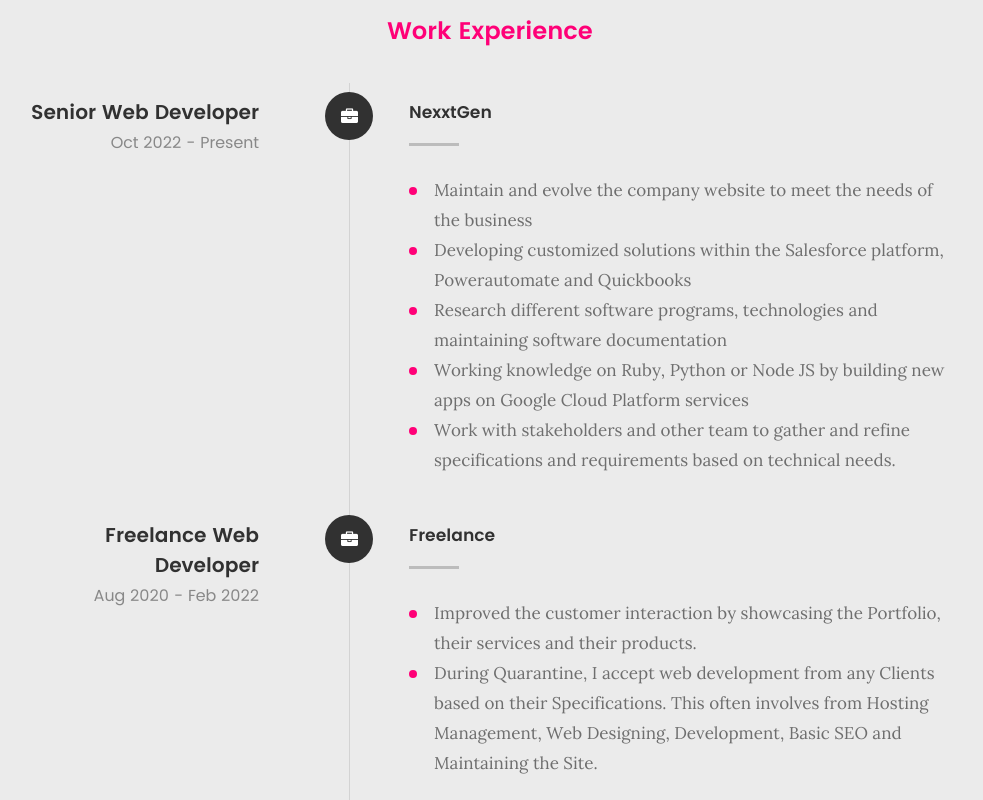
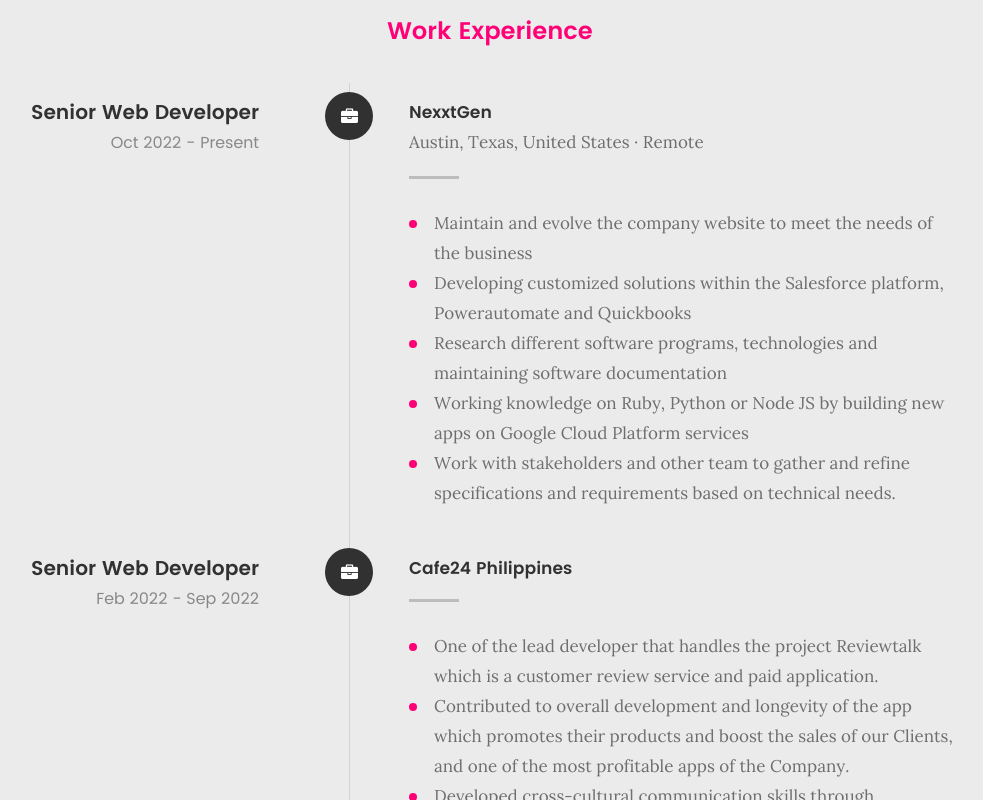
Before and after one commit to cedrickdrice/cedrickdrice.github.io, a plain HTML site: page index.html in a window 1280 px wide. Shown: the part 2220-3020 px from the top of the page, without its empty margins (150-1133 px from the left). Drawn offline with Linux system fonts and the light colour scheme; files whose address does not match are found by name.

Commit message:
[master] Update

```diff
--- a/css/base.css
+++ b/css/base.css
@@ -869,3 +869,24 @@ textarea {
 }
 
 /*# sourceMappingURL=base.css.map */
+
+#resume .timeline-content p.remote::after {
+    content: "";
+    display: block;
+    height: 3px;
+    width: 50px;
+    background: rgba(0, 0, 0, 0.2);
+    position: relative;
+    margin-top: 1.8rem;
+}
+
+#resume .timeline-content h4.remote-h4::after {
+    content: "";
+    display: none;
+    height: 0;
+    width: 0;
+    background: rgba(0, 0, 0, 0.2);
+    position: relative;
+    left: 0;
+    bottom: 0;
+}
--- a/index.html
+++ b/index.html
@@ -142,7 +142,8 @@
 						<p>Oct 2022 - Present</p>
 					</div>
 					<div class="timeline-content">
-						<h4>NexxtGen</h4>
+						<h4 class="remote-h4" style="padding-bottom: 0px; margin-bottom: 0px;">NexxtGen</h4>
+						<p class="remote" style="margin-bottom: 1.8rem;">Austin, Texas, United States · Remote</p>
 						<p>
 						<ul class="disc">
 							<li>Maintain and evolve the company website to meet the needs of the business</li>
@@ -150,23 +151,6 @@
 							<li>Research different software programs, technologies and maintaining software documentation</li>
 							<li>Working knowledge on Ruby, Python or Node JS by building new apps on Google Cloud Platform services</li>
 							<li>Work with stakeholders and other team to gather and refine specifications and requirements based on technical needs.</li>
-						</ul>
-						</p>
-					</div>
-				</div>
-				<!-- /timeline-block -->
-				<div class="timeline-block">
-					<div class="timeline-ico"> <i class="fa fa-briefcase"></i> </div>
-					<div class="timeline-header">
-						<h3>Freelance Web Developer</h3>
-						<p>Aug 2020 - Feb 2022</p>
-					</div>
-					<div class="timeline-content">
-						<h4>Freelance</h4>
-						<p>
-						<ul class="disc">
-							<li>Improved the customer interaction by showcasing the Portfolio, their services and their products.</li>
-							<li>During Quarantine, I accept web development from any Clients based on their Specifications. This often involves from Hosting Management, Web Designing, Development, Basic SEO and Maintaining the Site.</li>
 						</ul>
 						</p>
 					</div>
@@ -205,6 +189,23 @@
 							<li>Develop with administering application servers and web servers</li>
 							<li>Cross test or do a dev unit testing with their peer junior developers and do Code review</li>
 							<li>Deliver features using deployment tools (Build and Relay, Jenkins, etc.) and Use CI / CD tools to improve code quality</li>
+						</ul>
+						</p>
+					</div>
+				</div>
+				<!-- /timeline-block -->
+				<div class="timeline-block">
+					<div class="timeline-ico"> <i class="fa fa-briefcase"></i> </div>
+					<div class="timeline-header">
+						<h3>Freelance Web Developer</h3>
+						<p>Aug 2020 - Present</p>
+					</div>
+					<div class="timeline-content">
+						<h4>Freelance</h4>
+						<p>
+						<ul class="disc">
+							<li>Improved the customer interaction by showcasing the Portfolio, their services and their products.</li>
+							<li>Accepting web development from any Clients based on their Specifications. This often involves from Hosting Management, Web Designing, Development, Basic SEO and Maintaining the Site.</li>
 						</ul>
 						</p>
 					</div>
```
